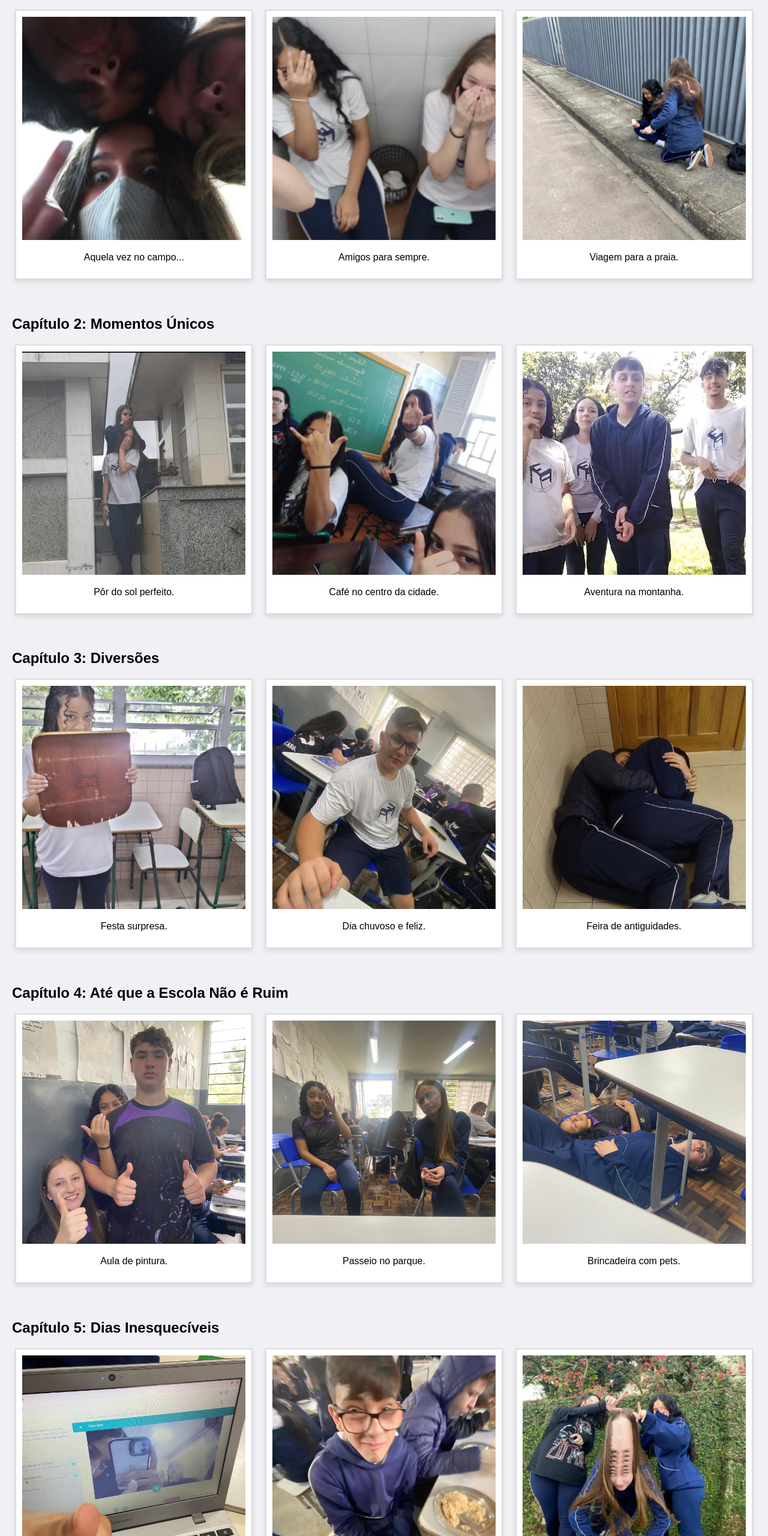
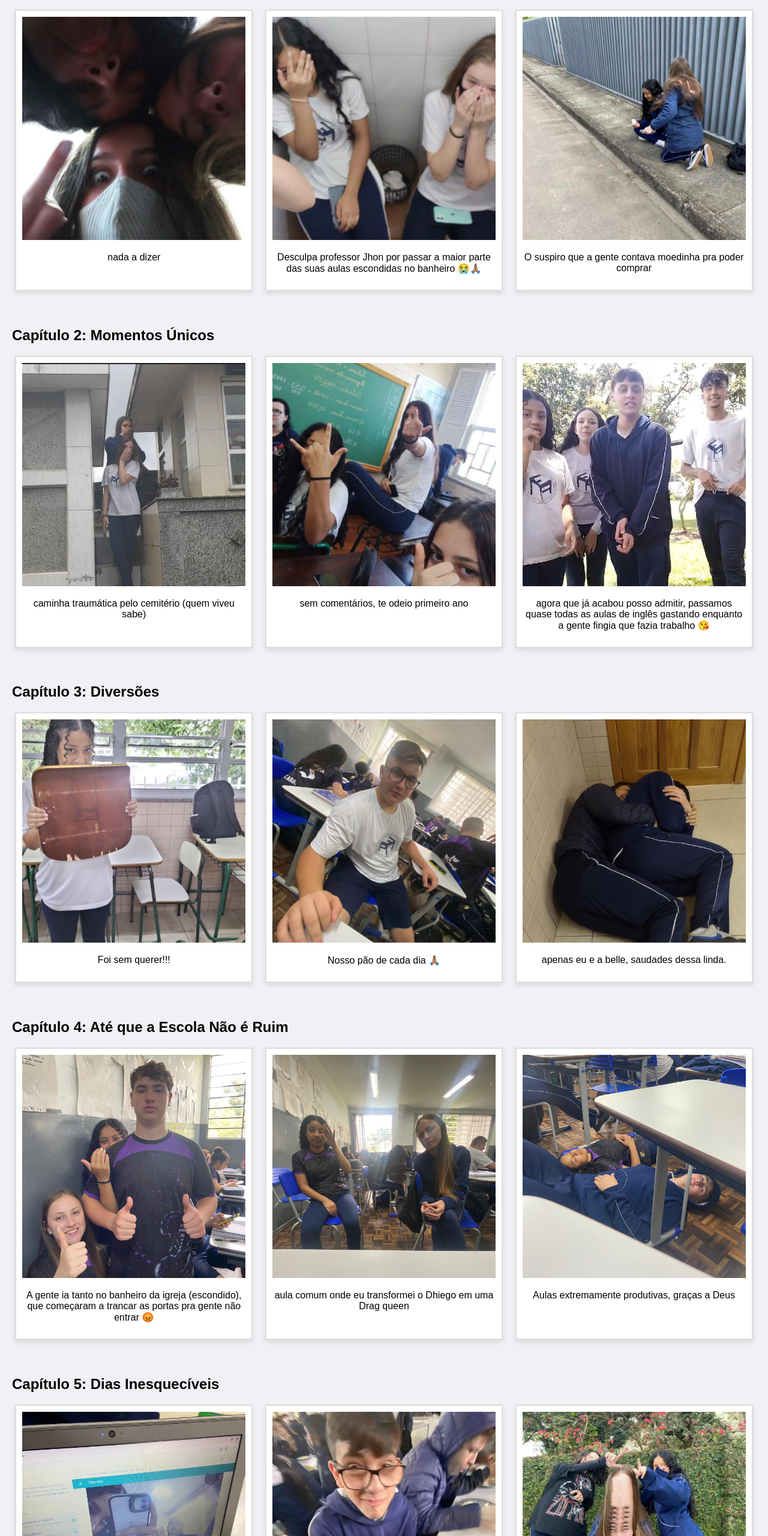
Before and after one commit to JuliaManu/Mem-rias, a plain HTML site: page index.html in a window 1280 px wide. Shown: the part 240-2800 px from the top of the page at 60% size. Drawn offline with Linux system fonts and the light colour scheme.

Commit message:
Atualizar o index.html

```diff
--- a/index.html
+++ b/index.html
@@ -32,36 +32,36 @@
     <section class="galeria" id="capitulo1">
         <h2>Capítulo 1: Memórias do Ensino Médio</h2>
         <div class="grid-fotos">
-            <div class="foto-polaroid"><img src="imagens/fotos1.jpg" alt="Memória 1"><p>Aquela vez no campo...</p></div>
-            <div class="foto-polaroid"><img src="imagens/fotos2.jpg" alt="Memória 2"><p>Amigos para sempre.</p></div>
-            <div class="foto-polaroid"><img src="imagens/fotos3.jpg" alt="Memória 3"><p>Viagem para a praia.</p></div>
+            <div class="foto-polaroid"><img src="imagens/fotos1.jpg" alt="Memória 1"><p>nada a dizer</p></div>
+            <div class="foto-polaroid"><img src="imagens/fotos2.jpg" alt="Memória 2"><p>Desculpa professor Jhon por passar a maior parte das suas aulas escondidas no banheiro 😭🙏🏽</p></div>
+            <div class="foto-polaroid"><img src="imagens/fotos3.jpg" alt="Memória 3"><p>O suspiro que a gente contava moedinha pra poder comprar</p></div>
         </div>
     </section>
 
     <section class="galeria" id="capitulo2">
         <h2>Capítulo 2: Momentos Únicos</h2>
         <div class="grid-fotos">
-            <div class="foto-polaroid"><img src="imagens/fotos4.jpg" alt="Memória 4"><p>Pôr do sol perfeito.</p></div>
-            <div class="foto-polaroid"><img src="imagens/fotos5.jpg" alt="Memória 5"><p>Café no centro da cidade.</p></div>
-            <div class="foto-polaroid"><img src="imagens/fotos6.jpg" alt="Memória 6"><p>Aventura na montanha.</p></div>
+            <div class="foto-polaroid"><img src="imagens/fotos4.jpg" alt="Memória 4"><p>caminha traumática pelo cemitério (quem viveu sabe)</p></div>
+            <div class="foto-polaroid"><img src="imagens/fotos5.jpg" alt="Memória 5"><p>sem comentários, te odeio primeiro ano</p></div>
+            <div class="foto-polaroid"><img src="imagens/fotos6.jpg" alt="Memória 6"><p>agora que já acabou posso admitir, passamos quase todas as aulas de inglês gastando enquanto a gente fingia que fazia trabalho 😘 </p></div>
         </div>
     </section>
 
     <section class="galeria" id="capitulo3">
         <h2>Capítulo 3: Diversões</h2>
         <div class="grid-fotos">
-            <div class="foto-polaroid"><img src="imagens/fotos7.jpg" alt="Memória 7"><p>Festa surpresa.</p></div>
-            <div class="foto-polaroid"><img src="imagens/fotos8.jpg" alt="Memória 8"><p>Dia chuvoso e feliz.</p></div>
-            <div class="foto-polaroid"><img src="imagens/fotos9.jpg" alt="Memória 9"><p>Feira de antiguidades.</p></div>
+            <div class="foto-polaroid"><img src="imagens/fotos7.jpg" alt="Memória 7"><p>Foi sem querer!!!</p></div>
+            <div class="foto-polaroid"><img src="imagens/fotos8.jpg" alt="Memória 8"><p>Nosso pão de cada dia 🙏🏽</p></div>
+            <div class="foto-polaroid"><img src="imagens/fotos9.jpg" alt="Memória 9"><p>apenas eu e a belle, saudades dessa linda.</p></div>
         </div>
     </section>
 
     <section class="galeria" id="capitulo4">
         <h2>Capítulo 4: Até que a Escola Não é Ruim</h2>
         <div class="grid-fotos">
-            <div class="foto-polaroid"><img src="imagens/fotos10.jpg" alt="Memória 10"><p>Aula de pintura.</p></div>
-            <div class="foto-polaroid"><img src="imagens/fotos11.jpg" alt="Memória 11"><p>Passeio no parque.</p></div>
-            <div class="foto-polaroid"><img src="imagens/fotos12.jpg" alt="Memória 12"><p>Brincadeira com pets.</p></div>
+            <div class="foto-polaroid"><img src="imagens/fotos10.jpg" alt="Memória 10"><p>A gente ia tanto no banheiro da igreja (escondido), que começaram a trancar as portas pra gente não entrar 😡</p></div>
+            <div class="foto-polaroid"><img src="imagens/fotos11.jpg" alt="Memória 11"><p>aula comum onde eu transformei o Dhiego em uma Drag queen</p></div>
+            <div class="foto-polaroid"><img src="imagens/fotos12.jpg" alt="Memória 12"><p>Aulas extremamente produtivas, graças a Deus</p></div>
         </div>
     </section>
 
@@ -69,18 +69,18 @@
         <h2>Capítulo 5: Dias Inesquecíveis</h2>
         <div class="grid-fotos">
             <!-- Adicione o restante das imagens até a 24 -->
-            <div class="foto-polaroid"><img src="imagens/fotos13.jpg" alt="Memória 13"><p>Comemoração em família.</p></div>
-            <div class="foto-polaroid"><img src="imagens/fotos14.jpg" alt="Memória 14"><p>Culinária em casa.</p></div>
-            <div class="foto-polaroid"><img src="imagens/fotos15.jpg" alt="Memória 15"><p>Show ao vivo.</p></div>
-            <div class="foto-polaroid"><img src="imagens/fotos16.jpg" alt="Memória 16"><p>Caminhada na praia.</p></div>
-            <div class="foto-polaroid"><img src="imagens/fotos17.jpg" alt="Memória 17"><p>Noite de cinema.</p></div>
-            <div class="foto-polaroid"><img src="imagens/fotos18.jpg" alt="Memória 18"><p>Aula ao ar livre.</p></div>
-            <div class="foto-polaroid"><img src="imagens/fotos19.jpg" alt="Memória 19"><p>Piquenique no parque.</p></div>
-            <div class="foto-polaroid"><img src="imagens/fotos20.jpg" alt="Memória 20"><p>Visita ao museu.</p></div>
-            <div class="foto-polaroid"><img src="imagens/fotos21.jpg" alt="Memória 21"><p>Esqui na montanha.</p></div>
-            <div class="foto-polaroid"><img src="imagens/fotos22.jpg" alt="Memória 22"><p>Brincando com neve.</p></div>
-            <div class="foto-polaroid"><img src="imagens/fotos23.jpg" alt="Memória 23"><p>Festival de luzes.</p></div>
-            <div class="foto-polaroid"><img src="imagens/fotos24.jpg" alt="Memória 24"><p>Aventura no zoológico.</p></div>
+            <div class="foto-polaroid"><img src="imagens/fotos13.jpg" alt="Memória 13"><p>Gabardinho seduzindo</p></div>
+            <div class="foto-polaroid"><img src="imagens/fotos14.jpg" alt="Memória 14"><p>Só tiramos essa foto pras memórias escolares, ficou uma bosta por sinal</p></div>
+            <div class="foto-polaroid"><img src="imagens/fotos15.jpg" alt="Memória 15"><p>empolgação de estudantes do terceiro ano</p></div>
+            <div class="foto-polaroid"><img src="imagens/fotos16.jpg" alt="Memória 16"><p>eu e miguelito descansando após uma luta épica, na qual eu obviamente ganhei</p></div>
+            <div class="foto-polaroid"><img src="imagens/fotos17.jpg" alt="Memória 17"><p>Buiu, desculpa por ficar só brincando na sua aula 😥</p></div>
+            <div class="foto-polaroid"><img src="imagens/fotos18.jpg" alt="Memória 18"><p>Nosso pão de cada dia pt2</p></div>
+            <div class="foto-polaroid"><img src="imagens/fotos19.jpg" alt="Memória 19"><p>Melhores pessoas que eu conheci nesses anos, amo vocês!!!</p></div>
+            <div class="foto-polaroid"><img src="imagens/fotos20.jpg" alt="Memória 20"><p>???</p></div>
+            <div class="foto-polaroid"><img src="imagens/fotos21.jpg" alt="Memória 21"><p>Mesa da desgraça</p></div>
+            <div class="foto-polaroid"><img src="imagens/fotos22.jpg" alt="Memória 22"><p>queimei mais led do que ganhei nota</p></div>
+            <div class="foto-polaroid"><img src="imagens/fotos23.jpg" alt="Memória 23"><p>foi mal buiu, por fugir da sua aula</p></div>
+            <div class="foto-polaroid"><img src="imagens/fotos24.jpg" alt="Memória 24"><p>.</p></div>
         </div>
     </section>
 
```
